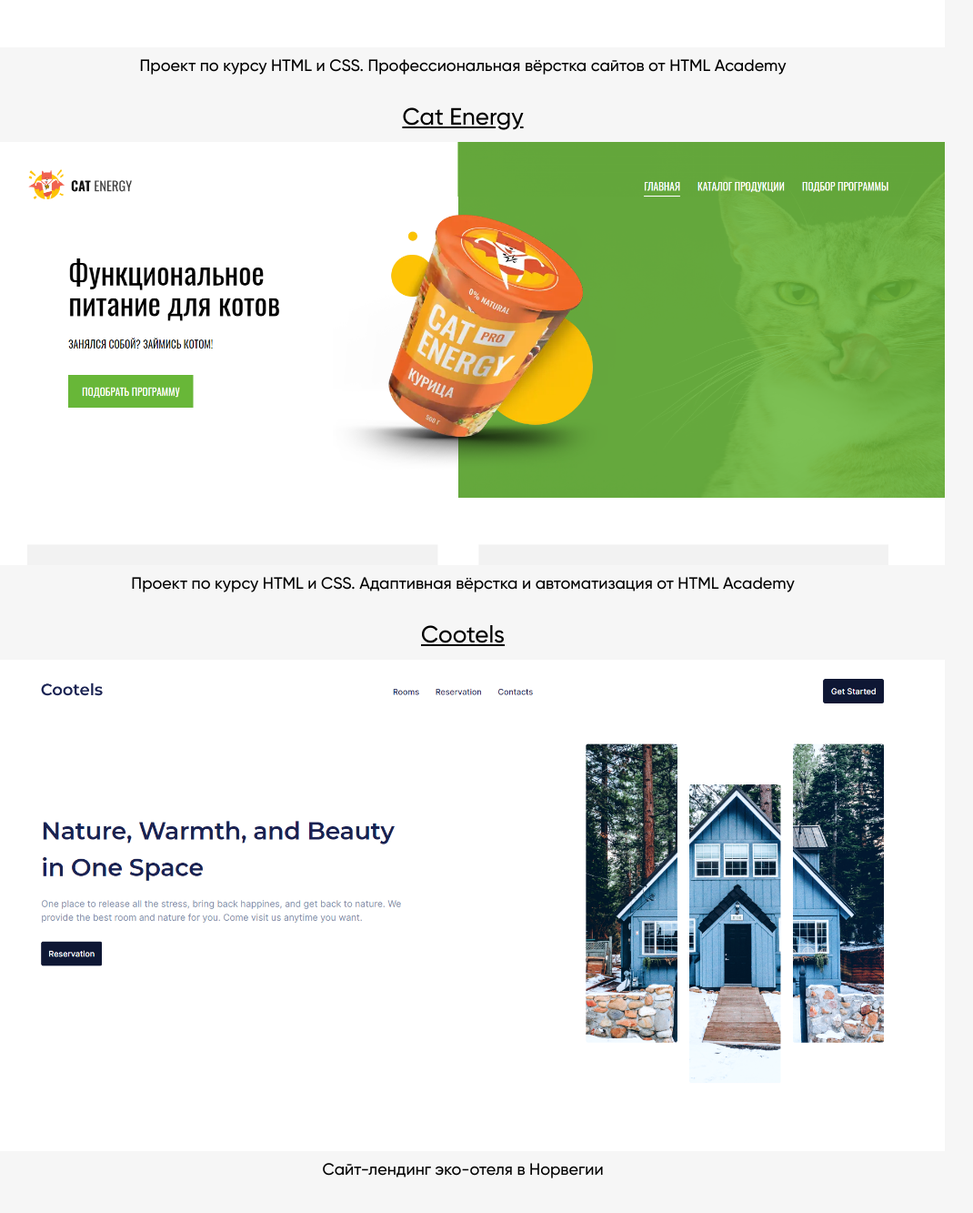
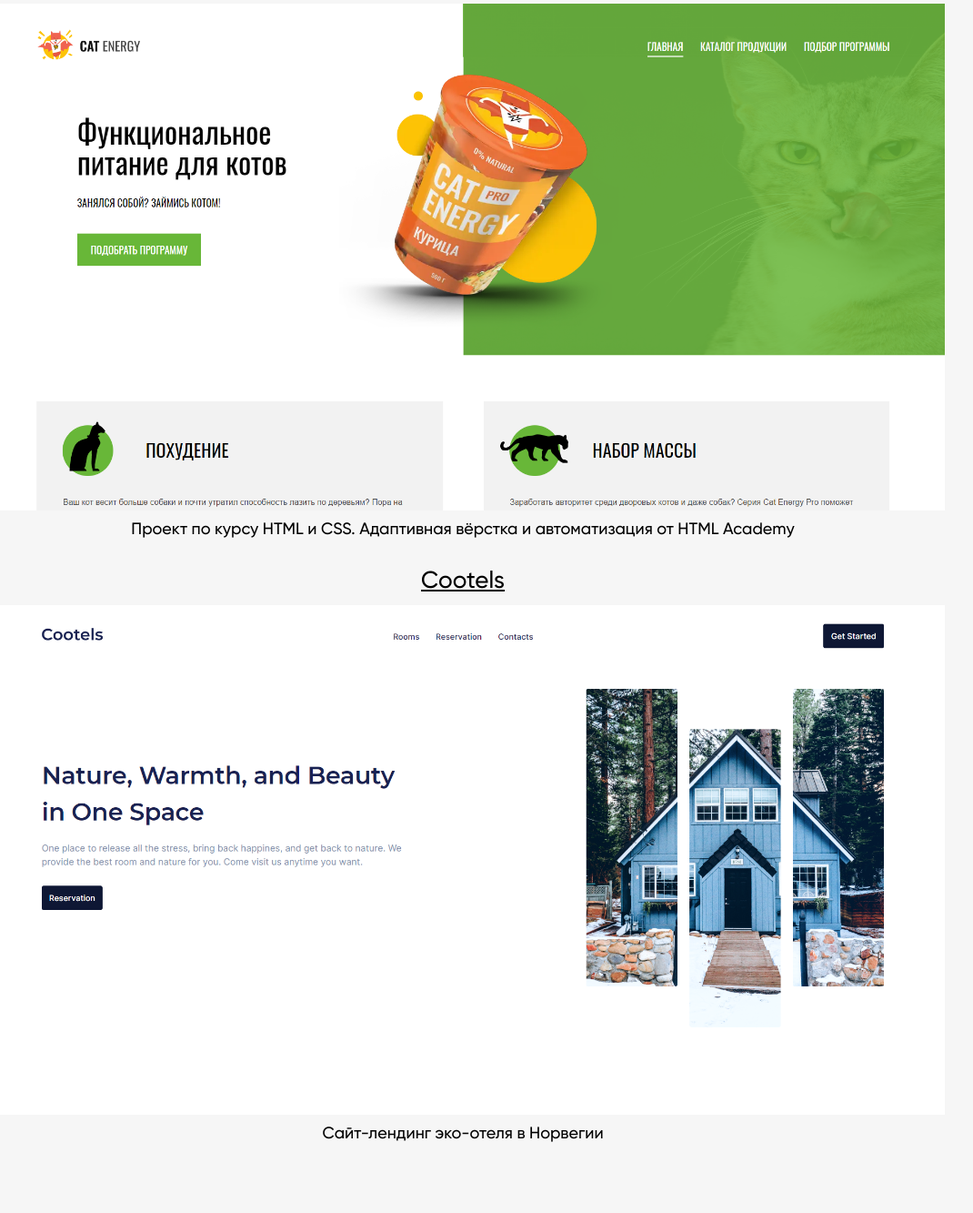
Before and after one commit to smirnov-alex/portfolio, a website built with webpack: page src/index.html in a window 1280 px wide. Shown: the part 3067-4400 px from the top of the page at 91% size, without its empty margins (131-1201 px from the left). Built offline with nearby package versions, Linux system fonts and the light colour scheme.

Commit message:
add images for desktop

```diff
--- a/src/index.html
+++ b/src/index.html
@@ -65,21 +65,31 @@
         <li class="portfolio__item">
           <a href="https://smirnov-alex.github.io/1448725-device-32/" class="portfolio__link">
             <span class="portfolio__text">Device</span>
-            <img src="img/Device.PNG" alt="Скриншот сайта Device" class="portfolio__image">
+            <picture>
+              <source media="(min-width: 768px)" srcset="img/Device_desktop.PNG">
+              <img src="img/Device.PNG" alt="Скриншот сайта Device" class="portfolio__image">
+            </picture>
           </a>
           <span class="portfolio__description">Проект по курсу HTML и CSS. Профессиональная вёрстка сайтов от HTML
             Academy</span>
         </li>
-        <li class="portfolio__item"><a href="https://smirnov-alex.github.io/1448725-cat-energy-24/" class="portfolio__link">
+        <li class="portfolio__item"><a href="https://smirnov-alex.github.io/1448725-cat-energy-24/"
+            class="portfolio__link">
             <span class="portfolio__text">Cat Energy</span>
-            <img src="img/Catenergy.PNG" alt="Скриншот сайта Cat Energy" class="portfolio__image">
+            <picture>
+              <source media="(min-width: 768px)" srcset="img/Catenergy_desktop.PNG">
+              <img src="img/Catenergy.PNG" alt="Скриншот сайта Cat Energy" class="portfolio__image">
+            </picture>
           </a>
           <span class="portfolio__description">Проект по курсу HTML и CSS. Адаптивная вёрстка и автоматизация от HTML
             Academy</span>
         </li>
         <li class="portfolio__item"><a href="https://smirnov-alex.github.io/cootels/" class="portfolio__link">
             <span class="portfolio__text">Cootels</span>
-            <img src="img/Cootels.png" alt="Скриншот сайта Cootels" class="portfolio__image">
+            <picture>
+              <source media="(min-width: 768px)" srcset="img/Cootels_desktop.PNG">
+              <img src="img/Cootels.png" alt="Скриншот сайта Cootels" class="portfolio__image">
+            </picture>
           </a>
           <span class="portfolio__description">Сайт-лендинг эко-отеля в Норвегии</span>
         </li>
```
Also changed, not shown: src/img/Catenergy_desktop.PNG (added), src/img/Cootels_desktop.png (added), src/img/Device_desktop.PNG (added).
